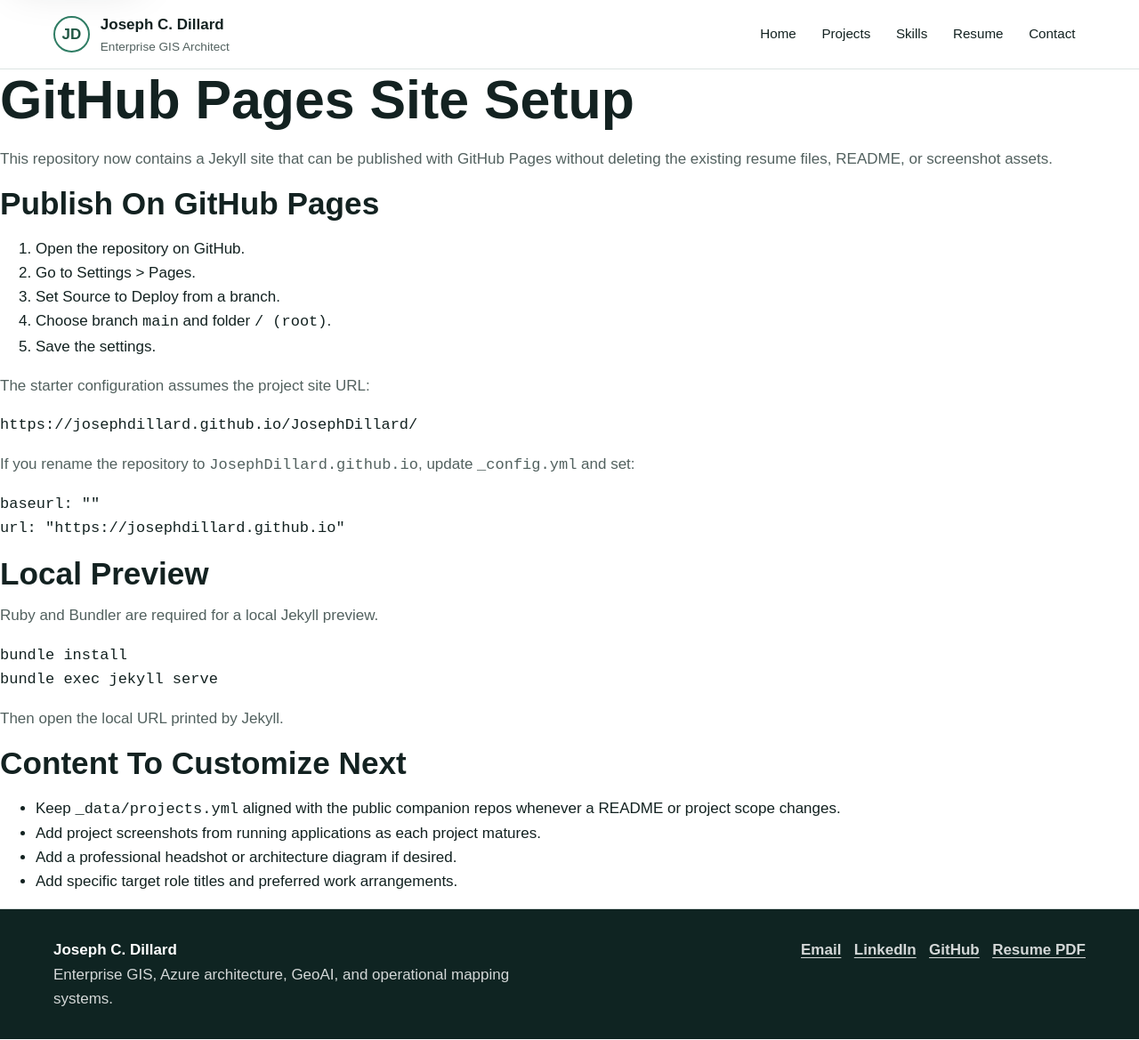
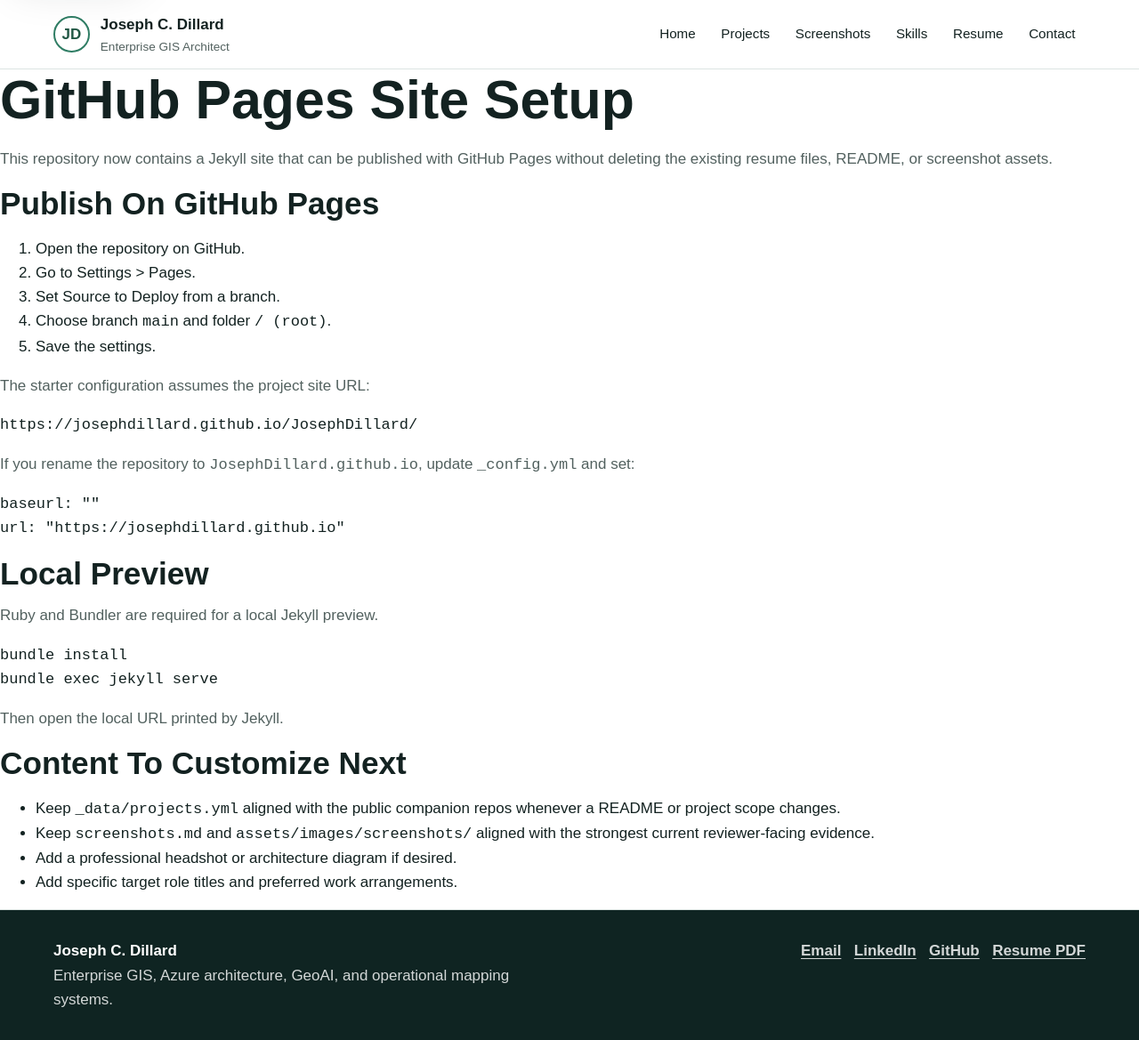
Before and after one commit to JosephDillard/JosephDillard, a Jekyll site: the page built from docs/site-setup.md, in a window 1280 px wide and 1169 px high. Shown: the whole window at 89% size. Built offline with Jekyll 4.4.1, drawn with Linux system fonts in a browser that asks for light colours; our own code applies the rules of GitHub Pages for plain Markdown files.

Commit message:
Add screenshots page, styles, and images
Add a /screenshots/ gallery (screenshots.md) with project evidence cards and nine screenshot images in assets/images/screenshots/. Include responsive CSS (.screenshot-grid, .screenshot-card) in assets/css/styles.css and add a Screenshots link to the site header. Update README with a quick link to the live screenshots page and note screenshots alignment in docs/site-setup.md.

```diff
--- a/_includes/header.html
+++ b/_includes/header.html
@@ -11,6 +11,7 @@
     {% assign current_url = page.url | replace: 'index.html', '' %}
     <a href="{{ '/' | relative_url }}" {% if current_url == '/' %}aria-current="page"{% endif %}>Home</a>
     <a href="{{ '/projects/' | relative_url }}" {% if current_url == '/projects/' %}aria-current="page"{% endif %}>Projects</a>
+    <a href="{{ '/screenshots/' | relative_url }}" {% if current_url == '/screenshots/' %}aria-current="page"{% endif %}>Screenshots</a>
     <a href="{{ '/skills/' | relative_url }}" {% if current_url == '/skills/' %}aria-current="page"{% endif %}>Skills</a>
     <a href="{{ '/resume/' | relative_url }}" {% if current_url == '/resume/' %}aria-current="page"{% endif %}>Resume</a>
     <a href="{{ '/contact/' | relative_url }}" {% if current_url == '/contact/' %}aria-current="page"{% endif %}>Contact</a>
--- a/assets/css/styles.css
+++ b/assets/css/styles.css
@@ -456,6 +456,42 @@ p {
   align-self: start;
 }
 
+.screenshot-grid {
+  display: grid;
+  grid-template-columns: repeat(auto-fit, minmax(320px, 1fr));
+  gap: 1.4rem;
+}
+
+.screenshot-card {
+  display: grid;
+  overflow: hidden;
+  border: 1px solid var(--line);
+  border-radius: var(--radius);
+  background: var(--surface);
+  box-shadow: 0 12px 32px rgba(19, 34, 33, 0.08);
+}
+
+.screenshot-card img {
+  width: 100%;
+  aspect-ratio: 16 / 9;
+  object-fit: cover;
+  border-bottom: 1px solid var(--line);
+  background: var(--surface-soft);
+}
+
+.screenshot-card div {
+  padding: 1.1rem;
+}
+
+.screenshot-card h2 {
+  margin-bottom: 0.45rem;
+  font-size: 1.35rem;
+}
+
+.screenshot-card p:last-child {
+  margin-bottom: 0;
+}
+
 .resume-summary {
   padding: 1.35rem;
   border-left: 5px solid var(--blue);
--- a/docs/site-setup.md
+++ b/docs/site-setup.md
@@ -38,6 +38,7 @@ Then open the local URL printed by Jekyll.
 
 - Keep `_data/projects.yml` aligned with the public companion repos whenever a
   README or project scope changes.
-- Add project screenshots from running applications as each project matures.
+- Keep `screenshots.md` and `assets/images/screenshots/` aligned with the
+  strongest current reviewer-facing evidence.
 - Add a professional headshot or architecture diagram if desired.
 - Add specific target role titles and preferred work arrangements.
```
Also changed, not shown: screenshots.md (added, +97 -0 lines), README.md, assets/images/screenshots/data-gateway-health.png (added), assets/images/screenshots/etl-batch-summary-report.png (added), assets/images/screenshots/geoai-api-docs.png (added), assets/images/screenshots/geoai-training-export.png (added), assets/images/screenshots/mcp-tool-contract.png (added), assets/images/screenshots/portfolio-home.png (added), assets/images/screenshots/status-board-feature-popup.png (added), 2 other files.
